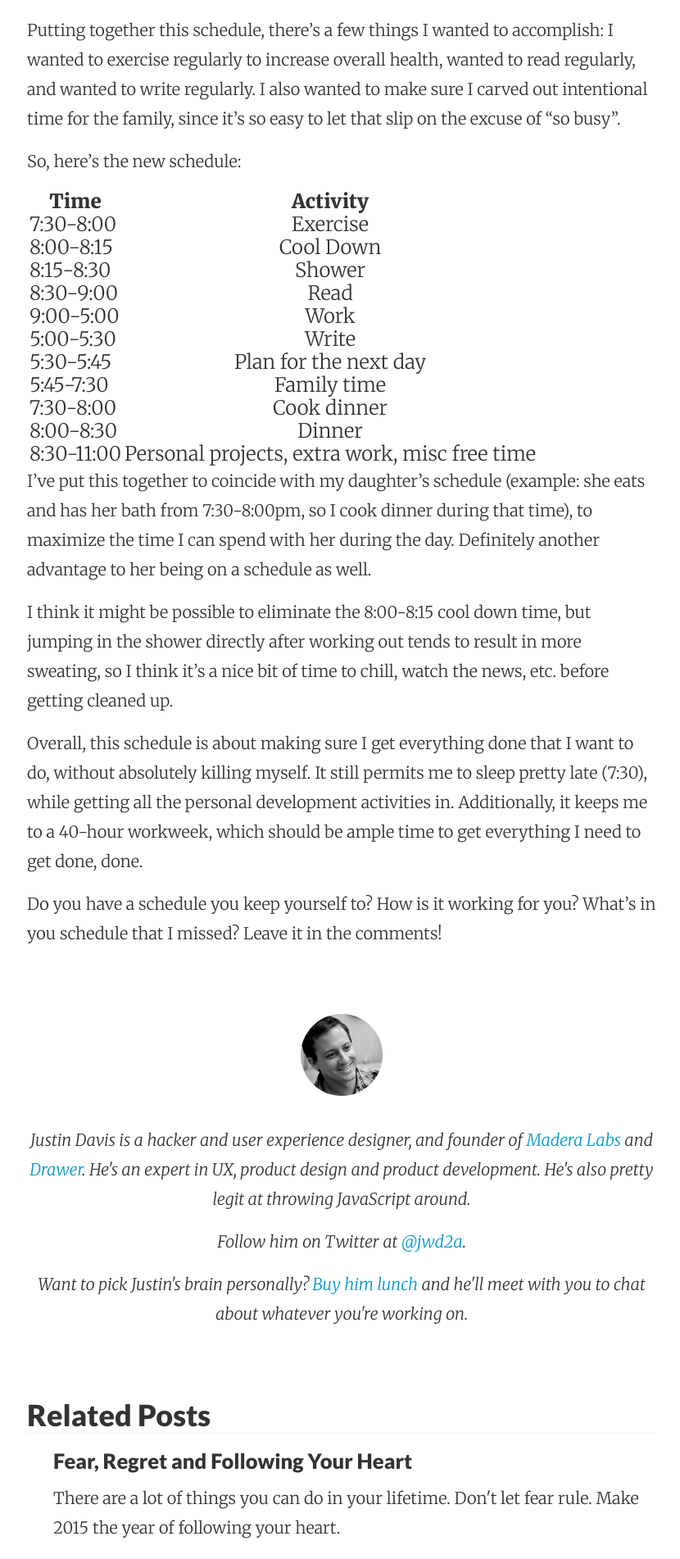
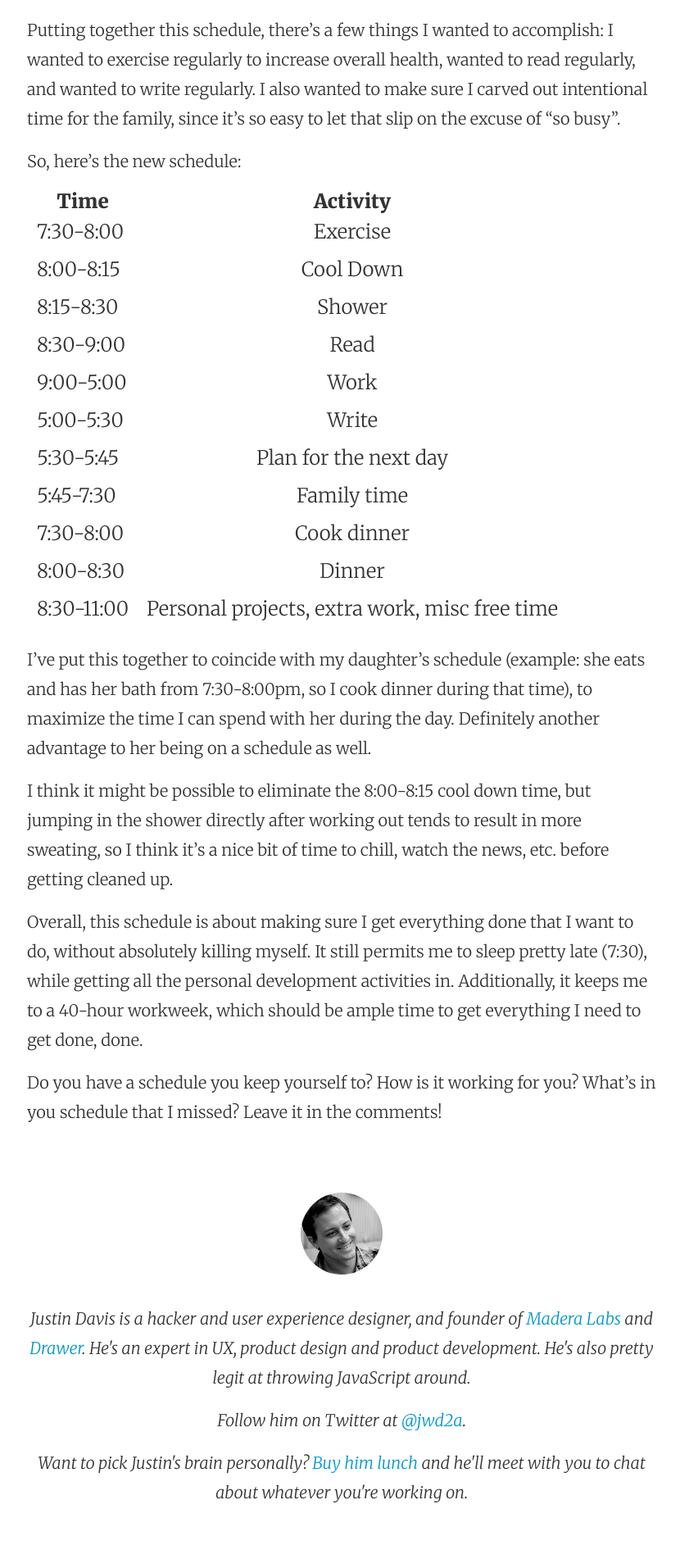
Before and after one commit to jwd2a/justindav.is, a Jekyll site: the page built from _posts/2015/2015-06-16-my-new-schedule.md, in a window 1280 px wide. Shown: the part 843-2745 px from the top of the page at 82% size, without its empty margins (223-1053 px from the left). Built offline with Jekyll 4.4.1, drawn with Linux system fonts in a browser that asks for light colours; nearby versions of some CDN libraries; comment, search, counter and statistics services are not loaded.

Commit message:
Stying for tables

```diff
--- /dev/null
+++ b/_sass/_custom.scss
@@ -0,0 +1,7 @@
+td {
+  padding: 10px;
+}
+
+table {
+  margin-bottom: 20px;
+}
--- a/css/pixyll.scss
+++ b/css/pixyll.scss
@@ -5,3 +5,4 @@
 @import "basscss";
 @import "main";
 @import "solarized-dark";
+@import "custom";
```
